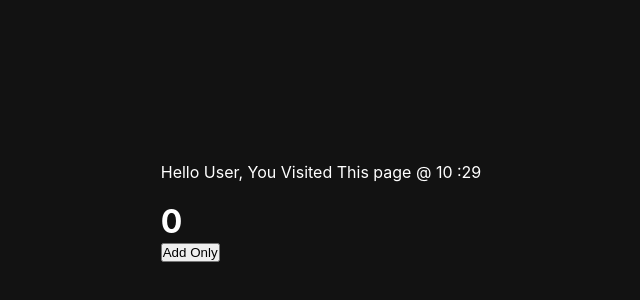
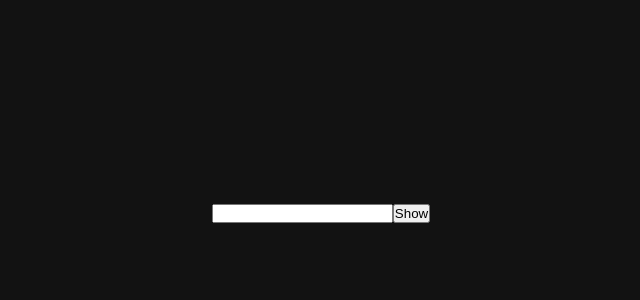
Before and after one commit to Dinuk-A/self-study-react, a React (Create React App) app: page / in a window 1280 px wide. Shown: the part 188-488 px from the top of the page, without its empty margins (319-959 px from the left). Built offline with nearby package versions, Linux system fonts and the light colour scheme.

Commit message:
ref and layouteffect exs

```diff
--- a/src/App.js
+++ b/src/App.js
@@ -1,13 +1,12 @@
-
 import './App.css';
-import Effect from './components/EffectEx/Effect';
+import RefnLayout from './components/RefExandLayout/RefnLayout';
 
 
 function App() {
   return (
     <div >
 
-      <Effect />
+      <RefnLayout />
 
     </div>
   );
--- /dev/null
+++ b/src/components/RefExandLayout/RefnLayout.jsx
@@ -0,0 +1,37 @@
+//ref === to access and manipulate DOM elements real time(focusing on inputs,etc)
+
+//layout === similar to useEffect but , calls before useEffect at every refresh/rerender
+
+import { useEffect, useLayoutEffect, useRef } from "react";
+
+const RefnLayout = () => {
+
+    const inputRef = useRef(null);
+
+    useEffect(() => {
+        console.log("useEffect log");
+    })
+
+    //implementing after the effect
+    //but still this will run before effect
+    useLayoutEffect(()=>{
+        console.log("useLayoutEffect log");
+    })
+
+    //ref ex
+    const showValue = () => {
+        console.log(inputRef.current.value);
+    }
+
+    //ref ex
+    return (
+        <div>
+
+            <input type="text" ref={inputRef} />
+            <button onClick={showValue}>Show </button>
+
+        </div>
+    )
+}
+
+export default RefnLayout;
```
